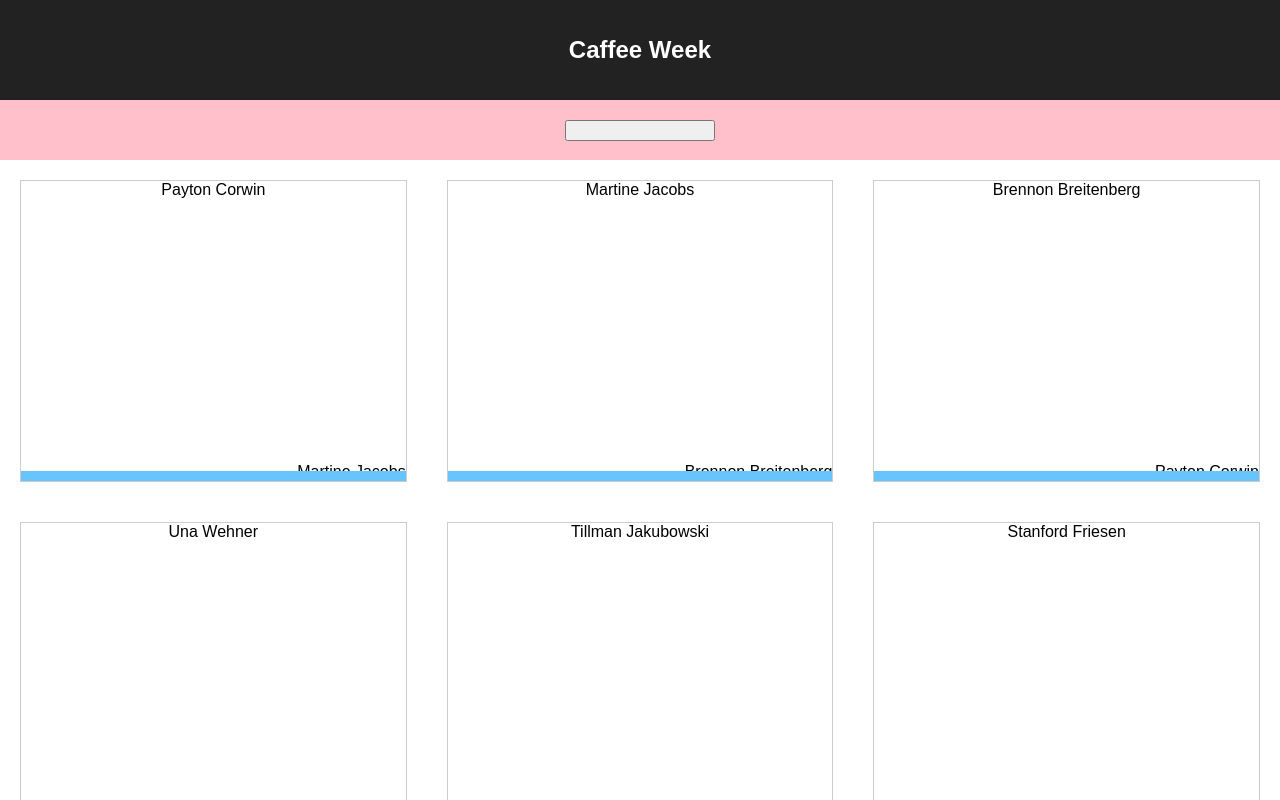
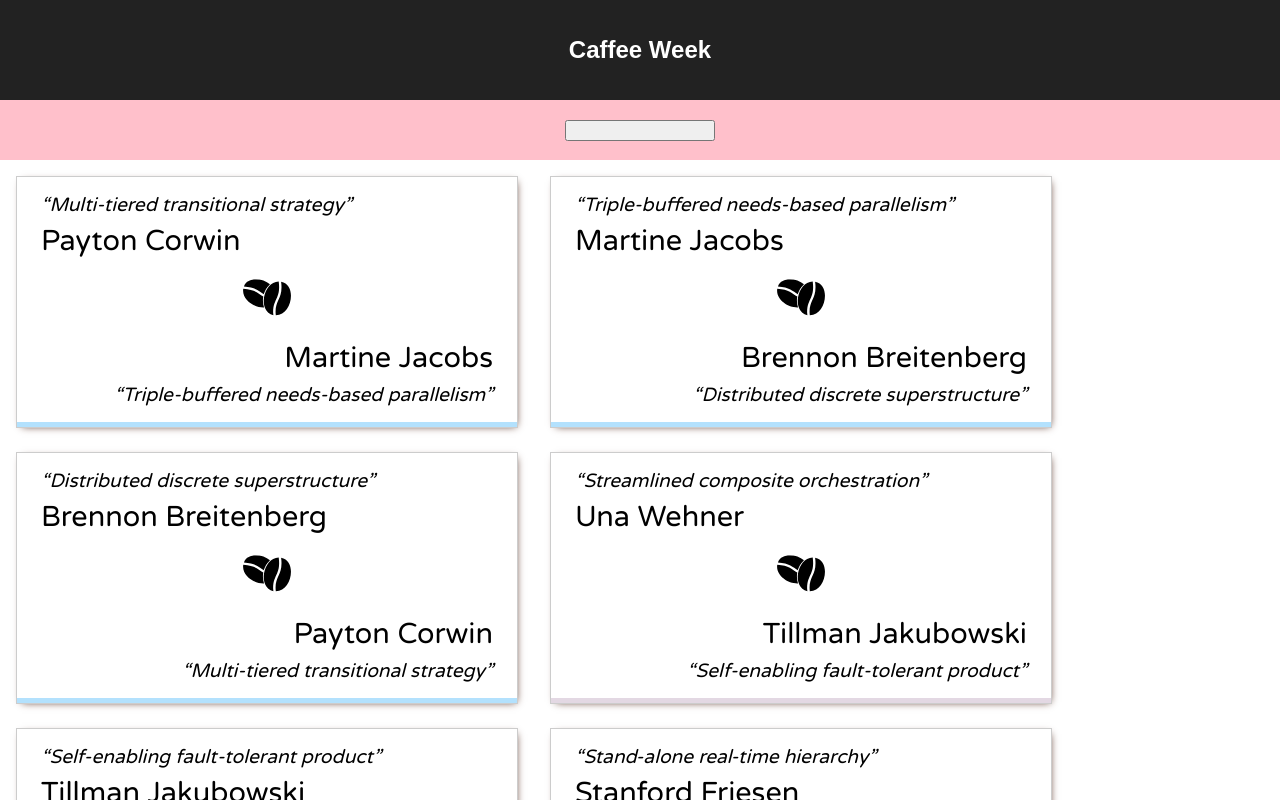
Before and after one commit to alessandrodeste/coffee-week, a React (Create React App) app: page / in a window 1280 px wide. Shown: the top 800 px of the page. Built offline with nearby package versions, Linux system fonts and the light colour scheme.

Commit message:
card design

```diff
--- a/src/components/PairCard/PairCard.css
+++ b/src/components/PairCard/PairCard.css
@@ -1,25 +1,97 @@
 .pairCard {
   position: relative;
-  flex: 1 1 300px;
-  width: 300px;
-  height: 300px;
-  margin: 20px;
+  flex: 1 1 400px;
+  width: 400px;
+  max-width: 500px;
+  height: 250px;
+  margin: 16px 16px 8px;
   border: 1px solid #ccc;
+  box-shadow: 2px 2px 8px -4px #461b0d;
+  font-family: "Varela Round", sans-serif;
 }
 
-.giver {
+.pairCard-receiver,
+.pairCard-giver {
+  padding: 16px 24px;
 }
 
-.receiver {
+.pairCard-giver {
+  text-align: left;
+}
+
+.pairCard-motto {
+  font-size: 1.2rem;
+  font-style: italic;
+}
+
+.pairCard-name {
+  font-size: 1.8rem;
+  margin: 8px 0;
+}
+
+.pairCard-image {
+  position: absolute;
+  left: 50%;
+  top: 50%;
+  transform: translate(-50%, -50%);
+}
+
+.pairCard-receiver {
+  text-align: right;
   position: absolute;
   right: 0;
-  bottom: 0;
+  bottom: 5px;
 }
 
-.group {
+.pairCard-group {
   position: absolute;
   bottom: 0;
   left: 0;
   right: 0;
-  height: 10px;
+  height: 5px;
+  opacity: 50%;
 }
+
+.pairCard-info {
+  display: none;
+}
+
+.pairCard:hover {
+  cursor: pointer;
+  background-color: #e0e0e0;
+}
+
+.pairCard:hover .pairCard-info {
+  display: inline-block;
+}
+
+.pairCard:hover .pairCard-motto {
+  display: none;
+}
+
+@media print {
+  .pairCard {
+    position: relative;
+    flex: 1 1 300px;
+    width: 300px;
+    max-width: 300px;
+    height: 150px;
+  }
+
+  .pairCard-image {
+    display: none;
+  }
+}
+
+@media (max-width: 900px) {
+  .pairCard {
+    flex: none;
+    display: block;
+    width: 100%;
+    max-width: calc(100% - 48px);
+    height: 150px;
+  }
+  .pairCard-image {
+    display: none;
+  }
+}
--- a/src/components/PairCard/PairCard.js
+++ b/src/components/PairCard/PairCard.js
@@ -1,5 +1,6 @@
 import React from 'react';
 import {stringToColour} from '../../helpers/utility';
+import CoffeeBeans from '../../assets/coffee_beans.svg';
 import './PairCard.css';
 
 const PairCard = ({giver, receiver}) => {
@@ -8,10 +9,36 @@ const PairCard = ({giver, receiver}) => {
   };
   return (
     <div className="pairCard">
-      <div className="giver">{getFullName(giver.name)}</div>
-      <div className="receiver">{getFullName(receiver.name)}</div>
+      <div className="pairCard-giver">
+        <div className="pairCard-motto">
+          &ldquo;
+          {giver.motto}
+          &rdquo;
+        </div>
+        <div className="pairCard-info">
+          {giver.email} / {giver.phone}
+        </div>
+        <div className="pairCard-name">{getFullName(giver.name)}</div>
+      </div>
+      <img
+        src={CoffeeBeans}
+        className="pairCard-image"
+        alt="coffee bean"
+        width="48"
+      />
+      <div className="pairCard-receiver">
+        <div className="pairCard-name">{getFullName(receiver.name)}</div>
+        <div className="pairCard-info">
+          {receiver.email} / {receiver.phone}
+        </div>
+        <div className="pairCard-motto">
+          &ldquo;
+          {receiver.motto}
+          &rdquo;
+        </div>
+      </div>
       <div
-        className="group"
+        className="pairCard-group"
         style={{
           backgroundColor: stringToColour(giver.location + giver.department),
         }}
--- a/src/components/PairList/PairList.css
+++ b/src/components/PairList/PairList.css
@@ -1,4 +1,11 @@
 .pairList {
   display: flex;
   flex-wrap: wrap;
+  /* margin: 0 16px 24px 0; */
 }
+
+@media (max-width: 900px) {
+  .pairList {
+    display: block;
+  }
+}
```
Also changed, not shown: src/assets/coffee_beans.svg (added).
